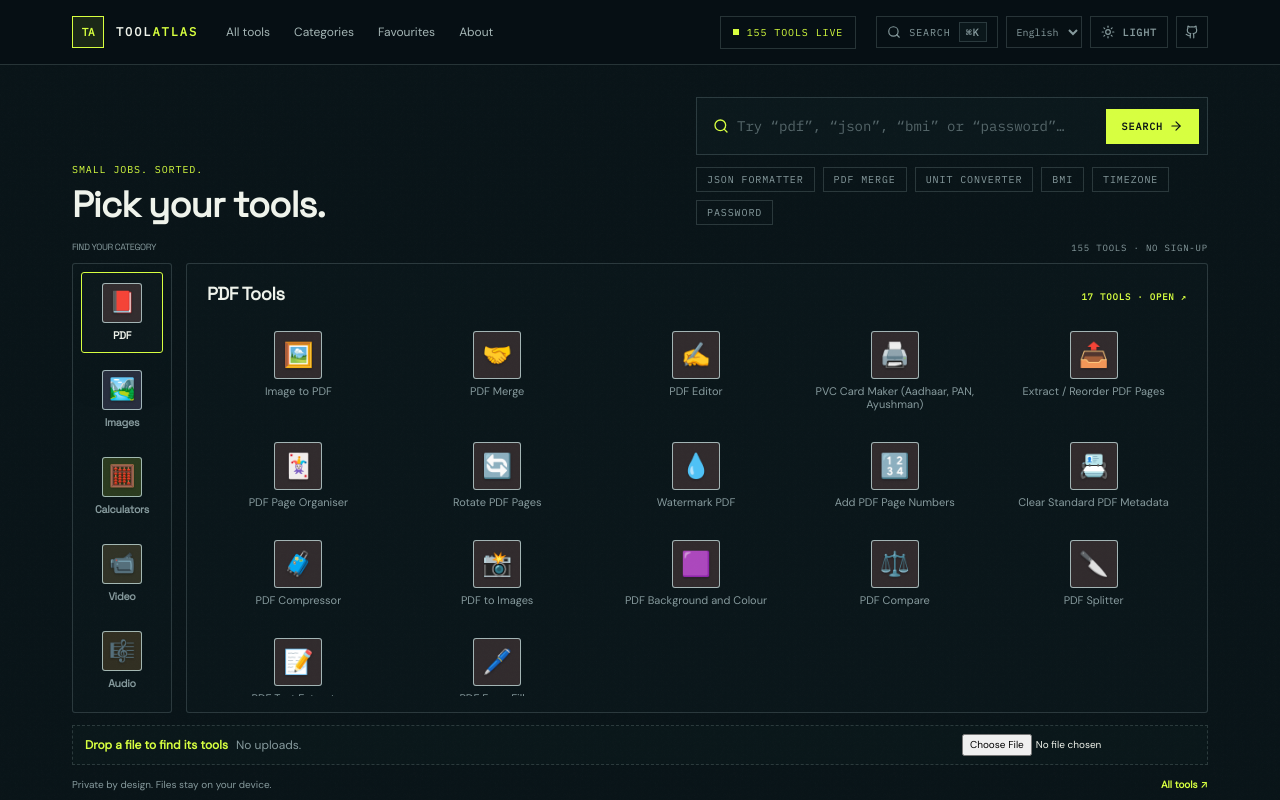
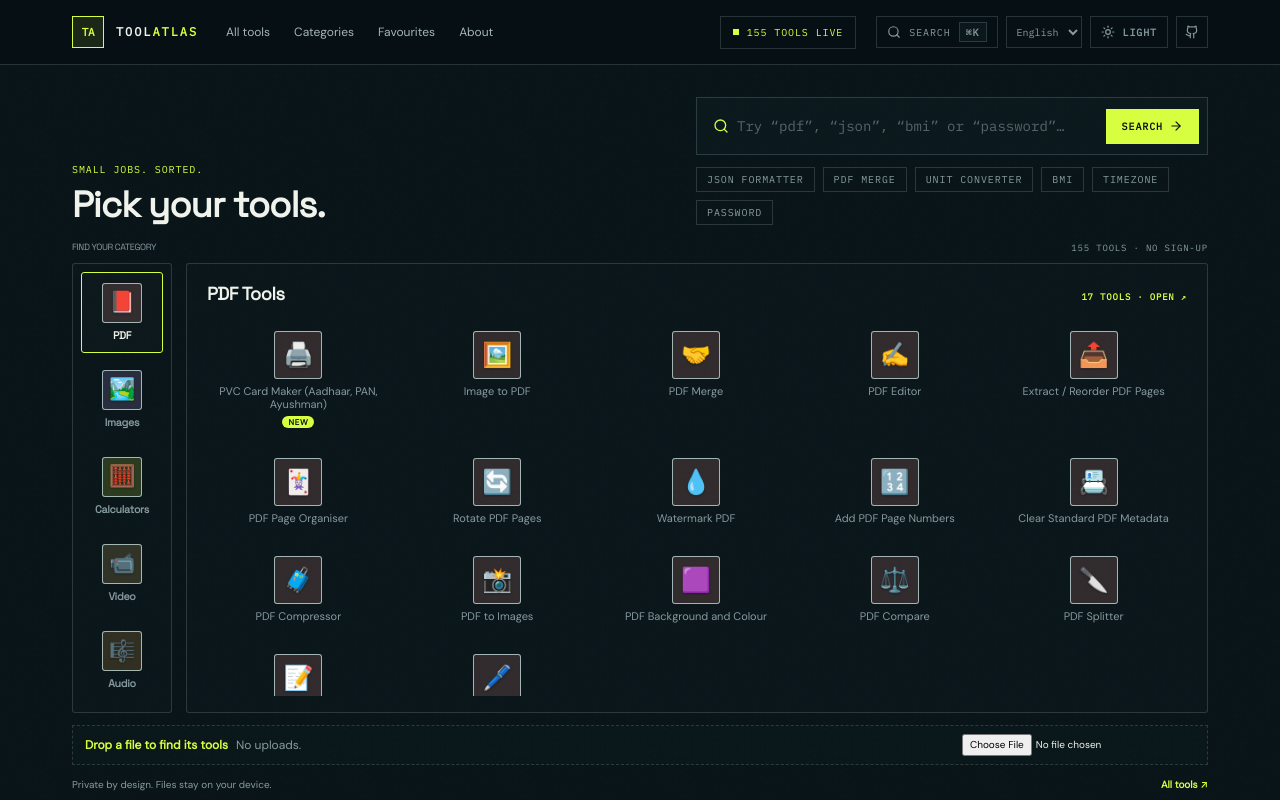
Before and after one commit to deepbat/toolatlas, a React (Vite) app: page / in a window 1280 px wide. Shown: the top 800 px of the page. Built offline with nearby package versions, Linux system fonts and the light colour scheme.

Commit message:
Pin PVC Card Maker first in the PDF rail with NEW badge

```diff
--- a/src/components/AppBrowser.tsx
+++ b/src/components/AppBrowser.tsx
@@ -23,10 +23,14 @@ interface BrowseEntry {
   tools: () => ToolMeta[];
 }
 
+/** Featured tools pinned to the top of their rail entry and flagged NEW. */
+const PINNED = ['pvc-card-maker'];
+const pin = (list: ToolMeta[]) => [...list.filter((t) => PINNED.includes(t.id)), ...list.filter((t) => !PINNED.includes(t.id))];
+
 const byCategory = (id: ToolMeta['category']) => () => TOOLS.filter((tool) => tool.category === id);
 
 const ENTRIES: BrowseEntry[] = [
-  { id: 'pdf', label: 'PDF', heading: 'PDF Tools', glyph: '📕', accent: 'var(--cat-pdf)', to: '/pdf', tools: () => sectionTools('pdf') },
+  { id: 'pdf', label: 'PDF', heading: 'PDF Tools', glyph: '📕', accent: 'var(--cat-pdf)', to: '/pdf', tools: () => pin(sectionTools('pdf')) },
   { id: 'image', label: 'Images', heading: 'Image Tools', glyph: '🏞️', accent: 'var(--cat-image)', to: '/image', tools: () => sectionTools('image') },
   { id: 'calculators', label: 'Calculators', heading: 'Calculators', glyph: '🧮', accent: 'var(--cat-calculators)', to: '/category/calculators', tools: byCategory('calculators') },
   { id: 'video', label: 'Video', heading: 'Video Tools', glyph: '📹', accent: 'var(--cat-generators)', to: '/video', tools: () => sectionTools('video') },
@@ -127,6 +131,9 @@ export default function AppBrowser() {
               <span className="line-clamp-2 text-[10px] font-medium leading-tight text-muted transition group-hover:text-fg sm:text-[11px]">
                 {tool.name}
               </span>
+              {PINNED.includes(tool.id) && (
+                <span className="-mt-0.5 rounded-full bg-accent px-1.5 text-[8px] font-bold uppercase tracking-label text-on-accent">New</span>
+              )}
             </Link>
           ))}
         </div>
```
